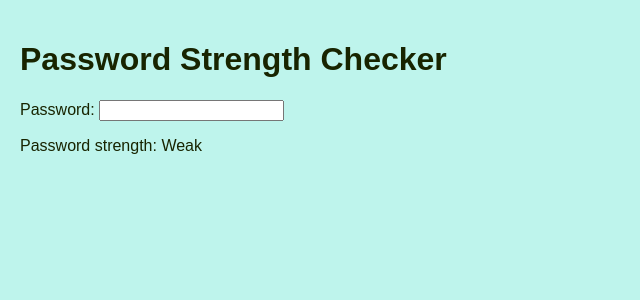
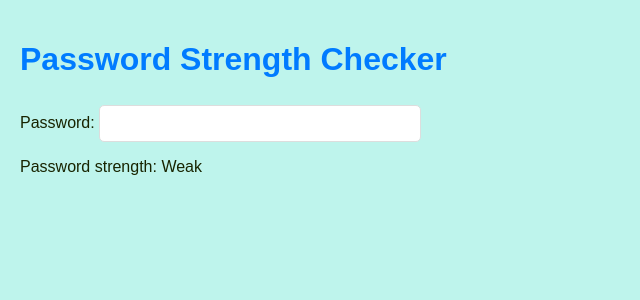
Before and after one commit to sakkarin31/web_101, a Flask app: page / in a window 1280 px wide. Shown: the top 300 px of the page, without its empty margins (0-640 px from the left). Run offline with Flask 3, Linux system fonts and the light colour scheme.

Commit message:
color title ,size box

```diff
--- a/templates/index.html
+++ b/templates/index.html
@@ -13,7 +13,19 @@
             padding: 20px;
             color: #182400;
         }
-
+        h1 {
+            color: #007bff;
+        }
+        label, p {
+            font-size: 16px;
+        }
+        input[type="password"] {
+            margin-top: 5px;
+            padding: 10px;
+            border: 1px solid #ddd;
+            border-radius: 5px;
+            width: 300px;
+        }
     </style>
 </head>
 <body>
```
